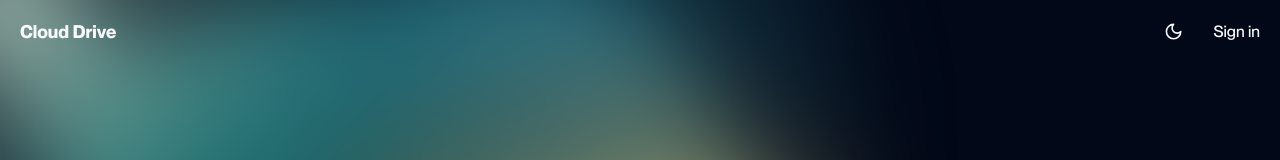
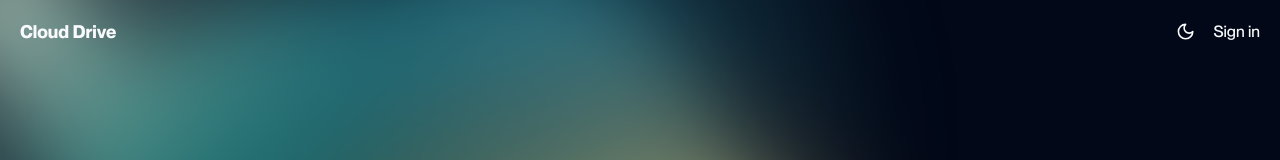
Before and after one commit to alisterhuysmans/cloud-drive, a Next.js app: page / in a window 1280 px wide. Shown: the top 160 px of the page. Built offline with nearby package versions, Linux system fonts and the light colour scheme; no server answers.

Commit message:
reduced gap between header elements

```diff
--- a/src/components/Header.tsx
+++ b/src/components/Header.tsx
@@ -4,7 +4,7 @@ import { ThemeToggler } from "./ThemeToggler";
 
 function Header() {
     return (
-        <header className="relative flex justify-between items-center px-5 py-3 gap-5 z-20">
+        <header className="relative flex justify-between items-center px-5 py-3 gap-2 z-20">
             <Link href={"/"} className="text-lg flex-1 font-semibold">
                 Cloud Drive
             </Link>
```
